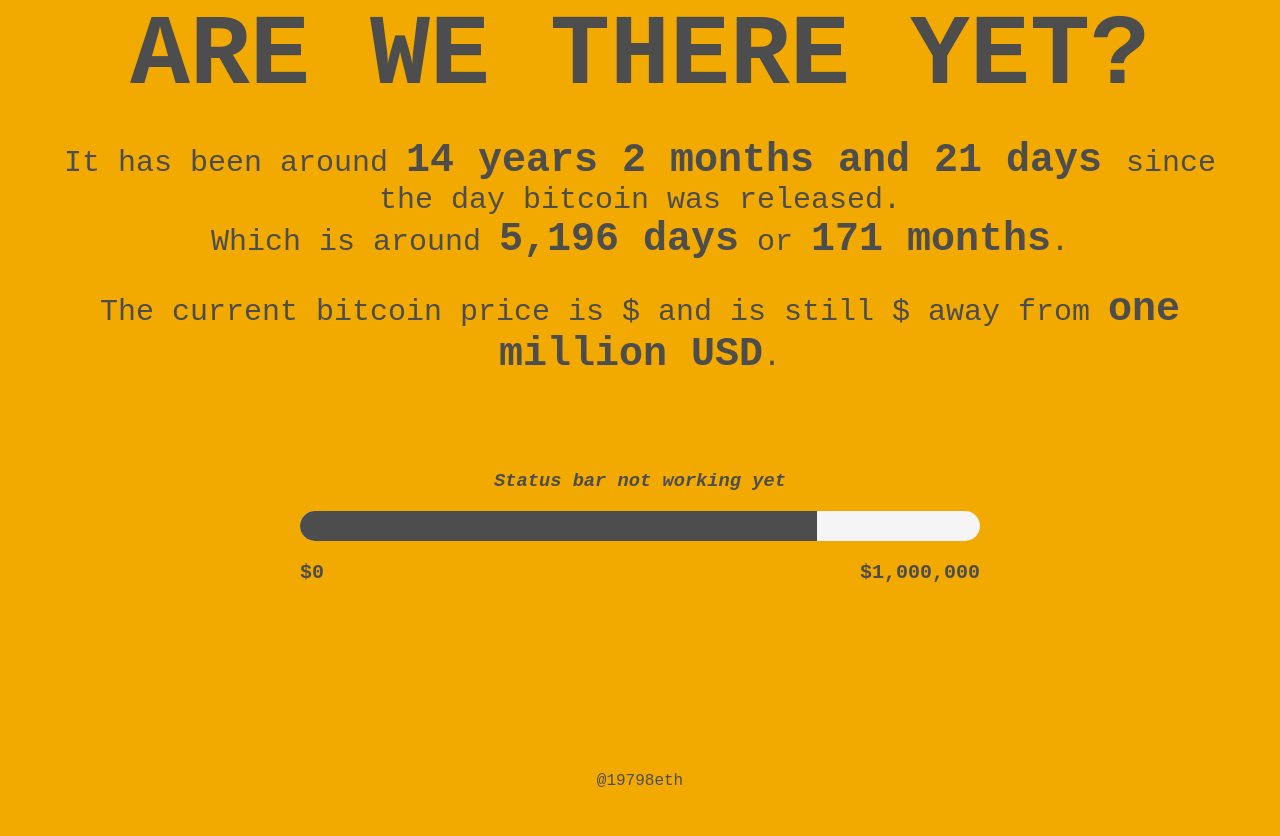
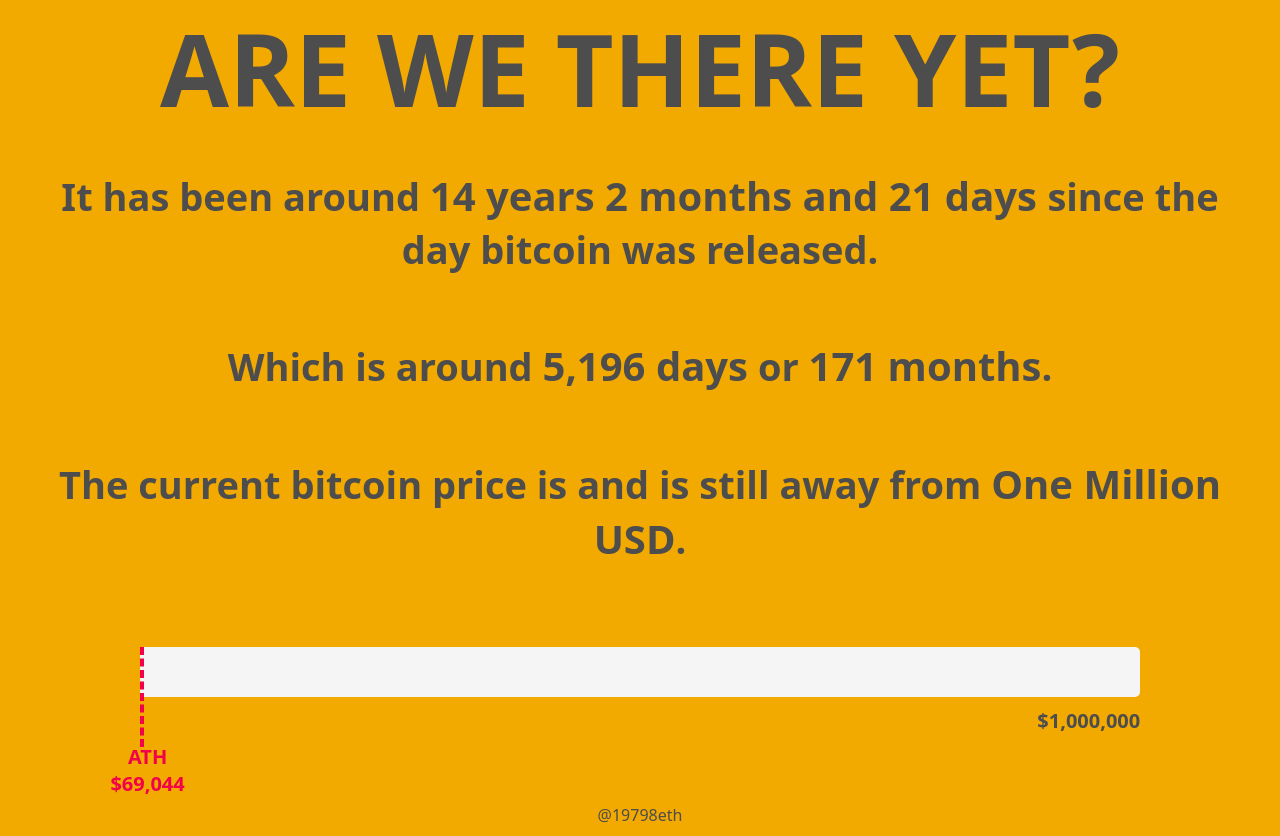
Before and after one commit to playboibeans/1milbtc, a plain HTML site: page index.html in a window 1280 px wide. Before the commit the page ends 800 px from the top, so only its background shows below. Drawn offline with nearby package versions, Linux system fonts and the light colour scheme; no server answers.

Commit message:
modify progress bar and text fonts etc

```diff
--- a/index.html
+++ b/index.html
@@ -25,36 +25,48 @@
 
 
 <body id="content">
-    <h1 id="title">ARE WE THERE YET?</h1>
+    <h1 id="title">ARE WE THERE <a href="https://youtu.be/dQw4w9WgXcQ" target="_blank">YET</a>?</h1>
     <div id="stats">
         <h2>It has been around <span id="times" style="font-size: 40px; font-weight: 900;"></span> since the day bitcoin
-            was released.
-            <br>
+            was released.</h2>
+        <h2>
             Which is around <span id="days" style="font-size: 40px;font-weight: 900;"></span> or <span id="months"
                 style="font-size: 40px;font-weight: 900;"></span>.
         </h2>
         <h2> The current <a href="https://www.coingecko.com/en/coins/bitcoin" target="_blank">bitcoin</a>
-            price is
-            $<span id="price" style="font-size: 40px;font-weight: 900;"></span> and is still $<span id="priceDiff"
-                style="font-size: 40px;font-weight: 900;"></span> away from
+            price is <span id="price" style="font-size: 40px;font-weight: 900;"></span> and is still <span
+                id="priceDiff" style="font-size: 40px;font-weight: 900;"></span> away from
             <a href="https://twitter.com/balajis/status/1636797265317867520?s=20" target="_blank"
-                style="font-size: 40px;font-weight: 900;">one
-                million USD</a>.
+                style="font-size: 40px;font-weight: 900;">One
+                Million USD</a>.
         </h2>
-        <div id="progress">
-            <h3 style="font-style: italic;">Status bar not working yet</h3>
-            <div class="progress-bar" data-progress="75">
-                <div class="progress-value"></div>
+        <div id="progressBarContainer">
+            <div id="pBShrink"></div>
+            <div id="progress">
+
+                <div class="status-bar">
+                    <div class="status-bar-value"></div>
+                    <div class="status-bar-fill"></div>
+                    <div class="status-bar-ath">
+                        <p>ATH<br>$69,044</p>
+                    </div>
+                </div>
+
+                <div id="priceText">
+                    <!-- <p>$0</p> -->
+                    <p>$1,000,000</p>
+                </div>
+
+
             </div>
-            <div id="priceText" style="font-size: 20px; font-weight: 900;">
-                <p>$0</p>
-                <p>$1,000,000</p>
-            </div>
+            <div id="pBShrink"></div>
         </div>
     </div>
 
+
     <footer style="padding: 10px; margin: 0">
-        <p style="padding: 0; margin: 0"><a href="https://twitter.com/19798eth" target="_blank">@19798eth</a></p>
+        <p style="padding: 0; margin: 0;text-align: center;"><a href="https://twitter.com/19798eth"
+                target="_blank">@19798eth</a></p>
     </footer>
 
 
--- a/scripts.js
+++ b/scripts.js
@@ -22,9 +22,28 @@
     axios.get("https://api.coingecko.com/api/v3/simple/price?ids=bitcoin&vs_currencies=USD")
         .then(result => {
             const bitcoin = result.data.bitcoin.usd
-            document.getElementById("price").innerHTML = bitcoin.toLocaleString()
+            document.getElementById("price").innerHTML = `$${bitcoin.toLocaleString()}`;
             const priceDiff = 1000000 - result.data.bitcoin.usd
-            document.getElementById("priceDiff").innerHTML = priceDiff.toLocaleString()
+            document.getElementById("priceDiff").innerHTML = `$${priceDiff.toLocaleString()}`;
+
+            const BITCOIN_PRICE = bitcoin;
+            const BITCOIN_ATH = 69044;
+            const TARGET_PRICE = 1000000;
+
+            const statusBar = document.querySelector('.status-bar');
+            const statusBarFill = statusBar.querySelector('.status-bar-fill');
+            const statusBarAth = statusBar.querySelector('.status-bar-ath');
+            const statusBarValue = statusBar.querySelector('.status-bar-value');
+
+            const percentComplete = BITCOIN_PRICE / TARGET_PRICE;
+            const percentString = `${(percentComplete * 100).toFixed(2)}%`;
+            const percentAthComplete = BITCOIN_ATH / TARGET_PRICE;
+            const percentAthString = `${(percentAthComplete * 100).toFixed(2)}%`;
+
+
+            statusBarFill.style.width = percentString;
+            statusBarAth.style.width = percentAthString;
+            // statusBarValue.textContent = `$${BITCOIN_PRICE.toLocaleString()} (${percentString})`;
 
 
         })
@@ -34,3 +53,5 @@
 
 }
 btcPrice()
+
+// Example usage
--- a/styles.css
+++ b/styles.css
@@ -1,8 +1,7 @@
 body {
-    text-align: center;
     background-color: #f2a900;
     color: #4d4d4e;
-    font-family: "Alkatra", "Space Grotesk", monospace;
+    font-family: system-ui, -apple-system, BlinkMacSystemFont, 'Segoe UI', Roboto, Oxygen, Ubuntu, Cantarell, 'Open Sans', 'Helvetica Neue', sans-serif;
     padding: 0 50px;
     margin: 0;
     height: 100vh;
@@ -11,11 +10,11 @@
 #content {
     display: flex;
     flex-direction: column;
-
 }
 
 
 #title {
+    text-align: center;
     margin: 0;
     padding: 0;
     font-size: 100px;
@@ -23,9 +22,17 @@
 
 }
 
-h2 {
-    font-size: 30px;
-    font-weight: 500;
+#stats {
+    display: flex;
+    flex-direction: column;
+    justify-content: space-evenly;
+    text-align: center;
+    flex: 1;
+}
+
+#stats h2 {
+    font-size: 38px;
+    font-weight: 700;
 
 }
 
@@ -38,9 +45,10 @@
     color: whitesmoke;
 }
 
-#stats {
-    flex: 1;
-}
+
+
+
+
 
 /* .blockquote {
 
@@ -54,35 +62,92 @@
 } */
 
 
+#progressBarContainer {
+    display: flex;
+}
+
 #progress {
-    padding: 50px 250px;
+    flex: 10 1 auto;
+    padding: 50px 0;
     display: flex;
     flex-direction: column;
 }
 
-#priceText {
-    display: flex;
-    justify-content: space-between;
+#pBShrink {
+    flex: 1 2 auto;
 }
 
-.progress-bar {
-    width: 100%;
-    height: 30px;
-    background-color: whitesmoke;
-    border-radius: 25px;
-    overflow: hidden;
+#priceText {
+    /* display: flex;
+    justify-content: space-between; */
+    font-size: 20px;
+    font-weight: 900;
+    text-align: end;
 }
 
-.progress-value {
-    height: 100%;
-    background-color: #4d4d4e;
-    width: 0%;
+#priceText p {
+    margin: 10px 0;
 }
 
-.progress-bar[data-progress] .progress-value {
-    width: calc(var(--progress) * 1%);
+
+
+.status-bar {
+    position: relative;
+    height: 50px;
+    width: 100%;
+    background-color: whitesmoke;
+    border-radius: 5px;
 }
 
-.progress-bar[data-progress="75"] {
-    --progress: 76;
+.status-bar-fill {
+    position: absolute;
+    height: 100%;
+    width: auto;
+    background-color: #4d4d4e;
+    border-radius: 5px;
+    transition: width 0.5s ease-out;
 }
+
+
+.status-bar-value {
+    position: absolute;
+    top: -40px;
+    font-size: 20px;
+    font-weight: 900;
+    white-space: nowrap
+}
+
+
+
+
+.status-bar-ath {
+    position: absolute;
+    border-right: 4px dashed #f20049;
+    height: 100%;
+    width: auto;
+    padding-bottom: 50px;
+}
+
+.status-bar-ath p {
+    position: absolute;
+    font-size: 20px;
+    font-weight: 900;
+    right: 0;
+    bottom: 0;
+    color: #f20049;
+    margin-right: -45px;
+    margin-bottom: -50px;
+}
+
+
+
+
+/* .status-bar::before {
+    position: absolute;
+    top: 0;
+    left: 80%;
+    transform: translateX(-50%);
+    width: 5px;
+    height: 100%;
+    background-color: black;
+} */
```
